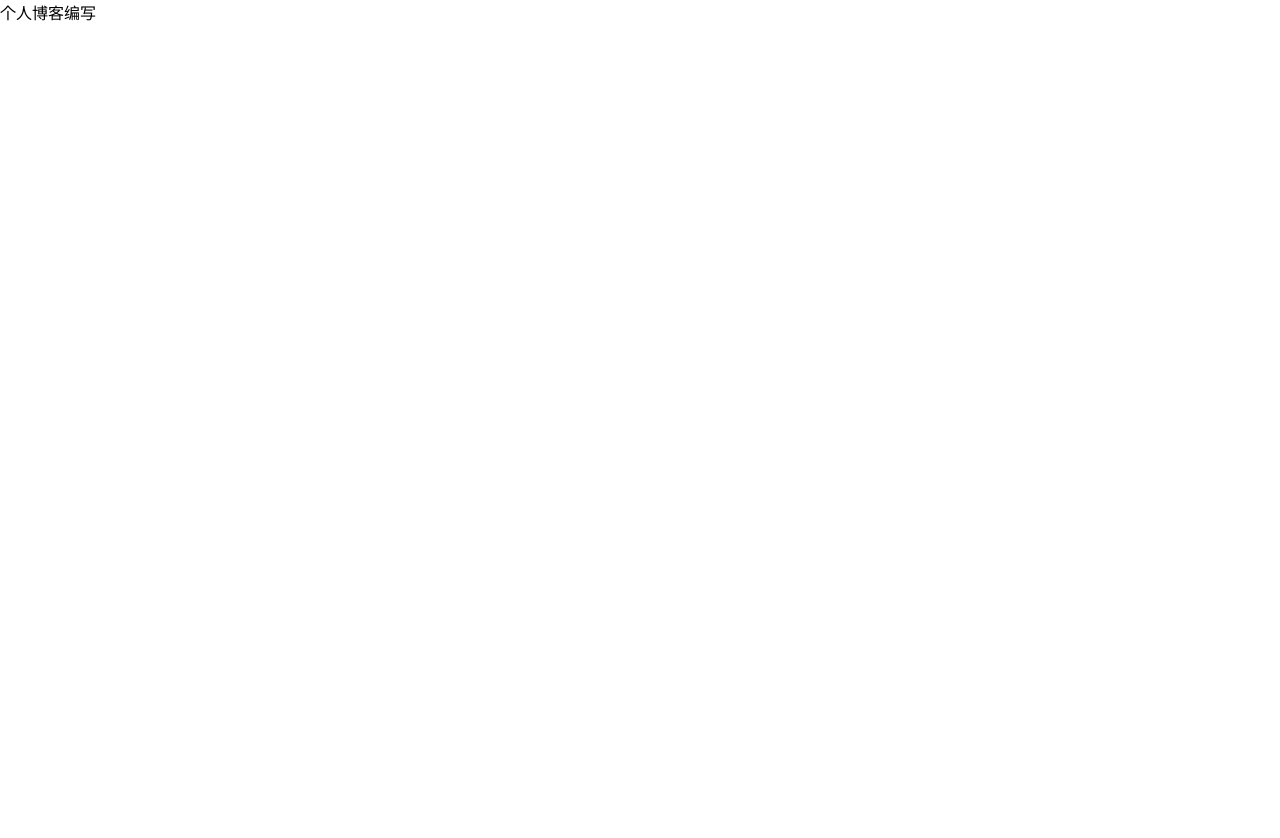
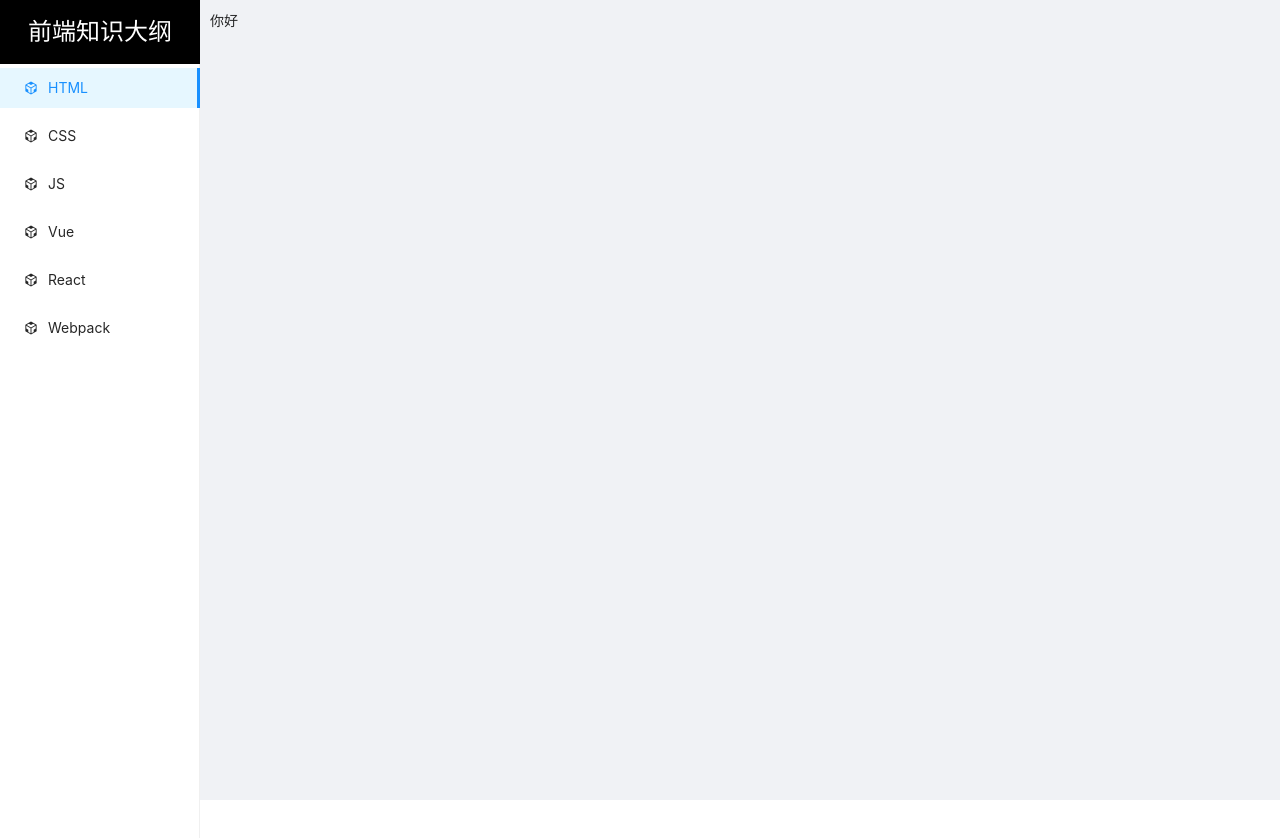
Before and after one commit to cuiwu-hub/react-demo-vite, a React (Vite) app: page /html in a window 1280 px wide. Shown: the top 838 px of the page. Before the commit the page ends 800 px from the top, so only its background shows below. Built offline with nearby package versions, Linux system fonts and the light colour scheme.

Commit message:
自动化部署修改

```diff
--- a/index.html
+++ b/index.html
@@ -4,7 +4,7 @@
     <meta charset="UTF-8" />
     <link rel="icon" type="image/svg+xml" href="/src/favicon.svg" />
     <meta name="viewport" content="width=device-width, initial-scale=1.0" />
-    <title>Vite App</title>
+    <title>前端知识总结</title>
   </head>
   <body>
     <div id="root"></div>
--- a/package.json
+++ b/package.json
@@ -8,8 +8,12 @@
     "preview": "vite preview"
   },
   "dependencies": {
+    "@ant-design/icons": "^4.7.0",
+    "antd": "^4.21.1",
     "react": "^18.0.0",
-    "react-dom": "^18.0.0"
+    "react-dom": "^18.0.0",
+    "react-router": "^6.3.0",
+    "react-router-dom": "^6.3.0"
   },
   "devDependencies": {
     "@types/react": "^18.0.0",
--- a/src/App.jsx
+++ /dev/null
@@ -1,9 +0,0 @@
-function App() {
-  return (
-    <div className="App">
-      个人博客编写
-    </div>
-  )
-}
-
-export default App
--- a/src/index.css
+++ b/src/index.css
@@ -1,8 +1,5 @@
-body {
+@import 'antd/dist/antd.css';
+body, h1,h2,h3,h4,h5,h6 {
   margin: 0;
-  font-family: -apple-system, BlinkMacSystemFont, 'Segoe UI', 'Roboto', 'Oxygen',
-    'Ubuntu', 'Cantarell', 'Fira Sans', 'Droid Sans', 'Helvetica Neue',
-    sans-serif;
-  -webkit-font-smoothing: antialiased;
-  -moz-osx-font-smoothing: grayscale;
+  padding: 0;
 }
--- /dev/null
+++ b/src/layout/Index.jsx
@@ -0,0 +1,44 @@
+import { CodeSandboxOutlined } from '@ant-design/icons';
+import { Layout, Menu } from 'antd';
+import React, { useState } from 'react';
+import './index.css'
+const { Content, Sider } = Layout;
+
+function getItem(label, key, icon, children) {
+  return {
+    key,
+    icon,
+    children,
+    label,
+  };
+}
+
+const items = [
+  getItem('HTML', '1', <CodeSandboxOutlined />),
+  getItem('CSS', '2', <CodeSandboxOutlined />),
+  getItem('JS', 'sub1', <CodeSandboxOutlined />),
+  getItem('Vue', 'sub2', <CodeSandboxOutlined />),
+  getItem('React', '3', <CodeSandboxOutlined />),
+  getItem('Webpack', '4', <CodeSandboxOutlined />)
+];
+
+const App = (props) => {
+  const [collapsed, setCollapsed] = useState(false);
+  return (
+    <Layout
+      style={{minHeight: '100vh'}}>
+      {/* collapsedk控制菜单栏的展示和收起 */}
+      <Sider theme='light' collapsed={collapsed} onCollapse={(value) => setCollapsed(value)}>
+        <h3 className='sider-title'>前端知识大纲</h3>
+        <Menu defaultSelectedKeys={['1']} mode="inline" items={items}/>
+      </Sider>
+      <Layout className="site-layout">
+        <Content style={{margin: '10px'}}>
+          {props.children}
+        </Content>
+      </Layout>
+    </Layout>
+  );
+};
+
+export default App;
--- /dev/null
+++ b/src/layout/index.css
@@ -0,0 +1,12 @@
+.ant-menu {
+  height: 100%;
+}
+.sider-title {
+  height: 64px;
+  text-align: center;
+  font-size: 24px;
+  cursor: pointer;
+  line-height: 64px;
+  background: #000;
+  color: #ffffff;
+}
--- a/src/main.jsx
+++ b/src/main.jsx
@@ -1,10 +1,10 @@
 import React from 'react'
 import ReactDOM from 'react-dom/client'
-import App from './App'
+import Router from './router/Index.jsx'
 import './index.css'
 
 ReactDOM.createRoot(document.getElementById('root')).render(
   <React.StrictMode>
-    <App />
+    <Router />
   </React.StrictMode>
 )
--- /dev/null
+++ b/src/router/Index.jsx
@@ -0,0 +1,7 @@
+// import { BrowserRouter } from "react-router-dom";
+import Index from '../layout/Index.jsx'
+export default function Router() {
+  return (
+    <Index>你好</Index>
+  )
+}
```
Also changed, not shown: 2 other files (tests, documents, lock files or other folders).
